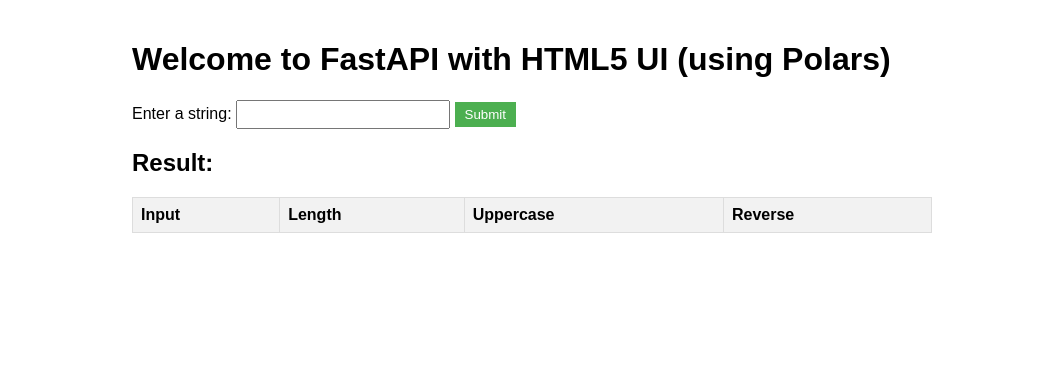
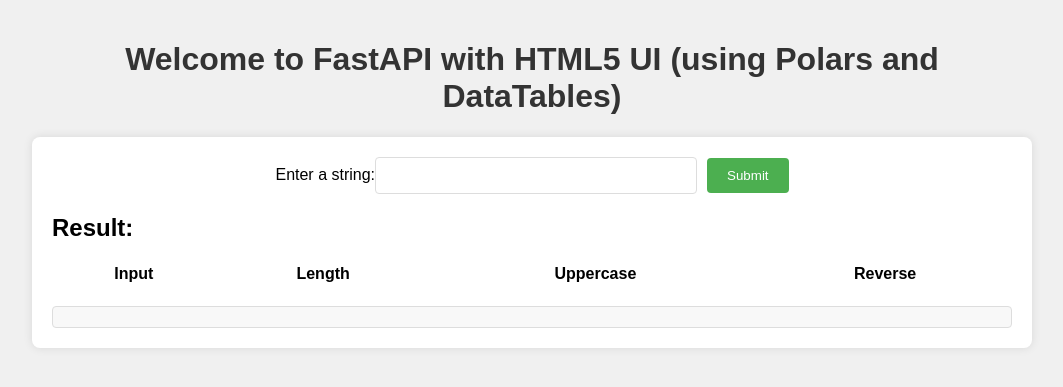
Before and after one commit to HikaGenji/fast-ui, a FastAPI app: page / in a window 1280 px wide. Shown: the top 387 px of the page, without its empty margins (108-1171 px from the left). Run offline with FastAPI, Linux system fonts and the light colour scheme; lists and menus that the app fills with data are empty; some libraries are stand-ins or nearby versions.

Commit message:
add datatable

```diff
--- a/fast-ui/static/styles.css
+++ b/fast-ui/static/styles.css
@@ -1,43 +1,60 @@
 body {
     font-family: Arial, sans-serif;
-    max-width: 800px;
+    max-width: 1000px;
     margin: 0 auto;
     padding: 20px;
+    background-color: #f0f0f0;
 }
 
-table {
-    width: 100%;
-    border-collapse: collapse;
-    margin-top: 20px;
+h1 {
+    color: #333;
+    text-align: center;
 }
 
-th, td {
-    border: 1px solid #ddd;
-    padding: 8px;
-    text-align: left;
-}
-
-th {
-    background-color: #f2f2f2;
+#app {
+    background-color: white;
+    padding: 20px;
+    border-radius: 8px;
+    box-shadow: 0 0 10px rgba(0,0,0,0.1);
 }
 
 form {
     margin-bottom: 20px;
+    display: flex;
+    justify-content: center;
+    align-items: center;
 }
 
 input[type="text"] {
-    padding: 5px;
-    width: 200px;
+    padding: 10px;
+    width: 300px;
+    border: 1px solid #ddd;
+    border-radius: 4px;
+    margin-right: 10px;
 }
 
 button {
-    padding: 5px 10px;
+    padding: 10px 20px;
     background-color: #4CAF50;
     color: white;
     border: none;
+    border-radius: 4px;
     cursor: pointer;
+    transition: background-color 0.3s;
 }
 
 button:hover {
     background-color: #45a049;
 }
+
+#result {
+    margin-top: 20px;
+}
+
+#debug {
+    margin-top: 20px;
+    padding: 10px;
+    background-color: #f8f8f8;
+    border: 1px solid #ddd;
+    border-radius: 4px;
+}
--- a/fast-ui/templates/index.html
+++ b/fast-ui/templates/index.html
@@ -3,11 +3,14 @@
 <head>
     <meta charset="UTF-8">
     <meta name="viewport" content="width=device-width, initial-scale=1.0">
-    <title>FastAPI with HTML5 UI (Polars)</title>
+    <title>FastAPI with HTML5 UI (Polars and DataTables)</title>
     <link rel="stylesheet" href="{{ url_for('static', path='/styles.css') }}">
+    <link rel="stylesheet" href="https://cdn.datatables.net/1.10.24/css/jquery.dataTables.min.css">
+    <script src="https://code.jquery.com/jquery-3.6.0.min.js"></script>
+    <script src="https://cdn.datatables.net/1.10.24/js/jquery.dataTables.min.js"></script>
 </head>
 <body>
-    <h1>Welcome to FastAPI with HTML5 UI (using Polars)</h1>
+    <h1>Welcome to FastAPI with HTML5 UI (using Polars and DataTables)</h1>
     <div id="app">
         <form id="inputForm">
             <label for="inputString">Enter a string:</label>
@@ -16,7 +19,7 @@
         </form>
         <div id="result">
             <h2>Result:</h2>
-            <table id="dataTable">
+            <table id="dataTable" class="display" style="width:100%">
                 <thead>
                     <tr>
                         <th>Input</th>
@@ -33,6 +36,8 @@
         <div id="debug"></div>
     </div>
     <script>
+        let dataTable;
+
         document.getElementById('inputForm').addEventListener('submit', function(e) {
             e.preventDefault();
             const inputString = document.getElementById('inputString').value;
@@ -48,20 +53,24 @@
                 .then(response => {
                     debugDiv.innerHTML += `Received data: ${JSON.stringify(response)}<br>`;
 
-                    const tableBody = document.querySelector('#dataTable tbody');
-                    tableBody.innerHTML = ''; // Clear existing rows
+                    if (response.data && Array.isArray(response.data) && response.data.length > 0) {
+                        if (dataTable) {
+                            dataTable.destroy();
+                        }
 
-                    if (response.data && Array.isArray(response.data) && response.data.length > 0) {
-                        response.data.forEach(row => {
-                            const tr = document.createElement('tr');
-                            tr.innerHTML = `
-                                <td>${row.input || ''}</td>
-                                <td>${row.length || ''}</td>
-                                <td>${row.uppercase || ''}</td>
-                                <td>${row.reverse || ''}</td>
-                            `;
-                            tableBody.appendChild(tr);
+                        dataTable = $('#dataTable').DataTable({
+                            data: response.data,
+                            columns: [
+                                { data: 'input' },
+                                { data: 'length' },
+                                { data: 'uppercase' },
+                                { data: 'reverse' }
+                            ],
+                            pageLength: 10,
+                            lengthMenu: [[10, 25, 50, -1], [10, 25, 50, "All"]],
+                            order: [[1, 'asc']]  // Sort by length column by default
                         });
+
                         debugDiv.innerHTML += 'Table updated successfully<br>';
                     } else {
                         debugDiv.innerHTML += 'Error: Received data is not in the expected format<br>';
```
